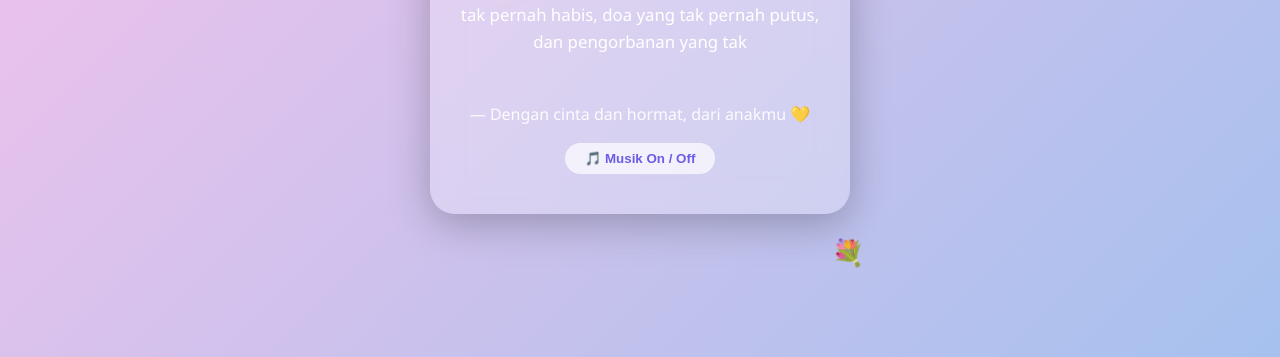
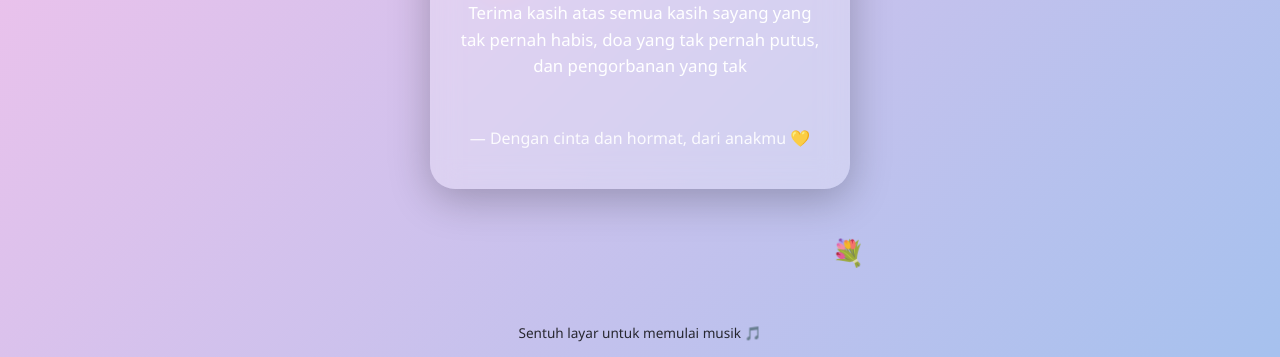
Before and after one commit to aLR046/HBD_M, a plain HTML site: page index.html in a window 1280 px wide. Shown: the part 443-800 px from the top of the page. Drawn offline with Linux system fonts and the light colour scheme.

Commit message:
Refactor music controls and add autoplay
Removed music button and added autoplay feature for background music.

```diff
--- a/index.html
+++ b/index.html
@@ -61,17 +61,6 @@
       opacity: 0.9;
     }
 
-    .music-btn {
-      margin-top: 18px;
-      padding: 8px 20px;
-      border-radius: 20px;
-      border: none;
-      background: rgba(255,255,255,0.7);
-      color: #6c5ce7;
-      font-weight: bold;
-      cursor: pointer;
-    }
-
     @keyframes popUp {
       from { opacity: 0; transform: scale(0.5); }
       to   { opacity: 1; transform: scale(1); }
@@ -87,7 +76,6 @@
       to   { opacity: 1; }
     }
 
-    /* Bunga melayang */
     .flower {
       position: absolute;
       bottom: -50px;
@@ -105,36 +93,38 @@
       from { transform: translateY(0); opacity: 1; }
       to   { transform: translateY(-120vh); opacity: 0; }
     }
+
+    .hint {
+      position: absolute;
+      bottom: 15px;
+      font-size: 0.85em;
+      opacity: 0.8;
+    }
   </style>
 </head>
 <body>
 
-  <!-- Bunga -->
   <div class="flower f1">🌷</div>
   <div class="flower f2">🌸</div>
   <div class="flower f3">💐</div>
   <div class="flower f4">🌹</div>
 
-  <!-- Musik -->
-  <audio id="bgMusic">
+  <audio id="bgMusic" loop>
     <source src="untuk_m.mp3" type="audio/mpeg">
   </audio>
 
-
   <div class="card">
     <div class="icon">💐</div>
-
     <h1>Selamat Ulang Tahun, Mama</h1>
     <div class="name">Mamaku Tercinta ❤️</div>
 
     <div class="typing" id="typing"></div>
 
     <div class="from">— Dengan cinta dan hormat, dari anakmu 💛</div>
-
-    <button class="music-btn" onclick="toggleMusic()">🎵 Musik On / Off</button>
   </div>
 
-  <!-- Script Typing + Musik -->
+  <div class="hint">Sentuh layar untuk memulai musik 🎵</div>
+
   <script>
     const text = "Terima kasih atas semua kasih sayang yang tak pernah habis, doa yang tak pernah putus, dan pengorbanan yang tak pernah lelah. Semoga di usia Mama yang bertambah ini, Allah selalu memberikan kesehatan, kebahagiaan, umur yang panjang, serta keberkahan dalam setiap langkah kehidupan. Aku selalu bangga menjadi anak Mama. 🤍";
 
@@ -148,14 +138,14 @@
     }
     typingEffect();
 
-    const music = document.getElementById("bgMusic");
-    function toggleMusic() {
-      if (music.paused) {
-        music.play();
-      } else {
-        music.pause();
+    // AUTOPLAY AMAN (tap di mana saja)
+    let started = false;
+    document.body.addEventListener("click", function () {
+      if (!started) {
+        document.getElementById("bgMusic").play();
+        started = true;
       }
-    }
+    });
   </script>
 
 </body>
```
